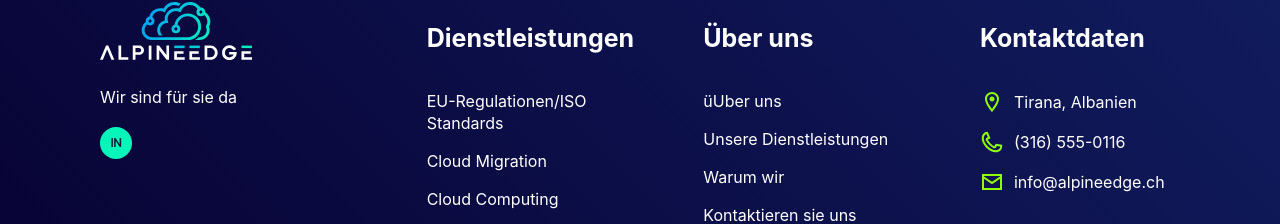
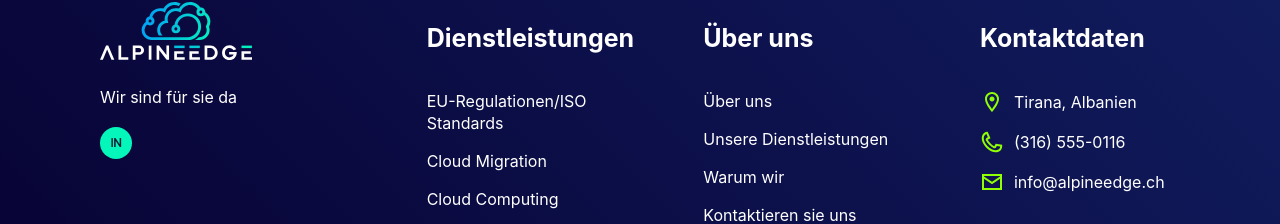
Before and after one commit to Nody2811/AlpineEdge, a React (Create React App) app: page / in a window 1280 px wide. Shown: the part 6282-6506 px from the top of the page. Built offline with nearby package versions, Linux system fonts and the light colour scheme; the HTML template or start-up script is replaced by a standard one.

Commit message:
fixed typo in footer data

```diff
--- a/src/components/Footer/footerData.js
+++ b/src/components/Footer/footerData.js
@@ -29,7 +29,7 @@ const footerData = [
         links: [
             {
                 url: "#",
-                text: 'üUber uns',
+                text: 'Über uns',
             },{
                 url: "#",
                 text: 'Unsere Dienstleistungen',
```
